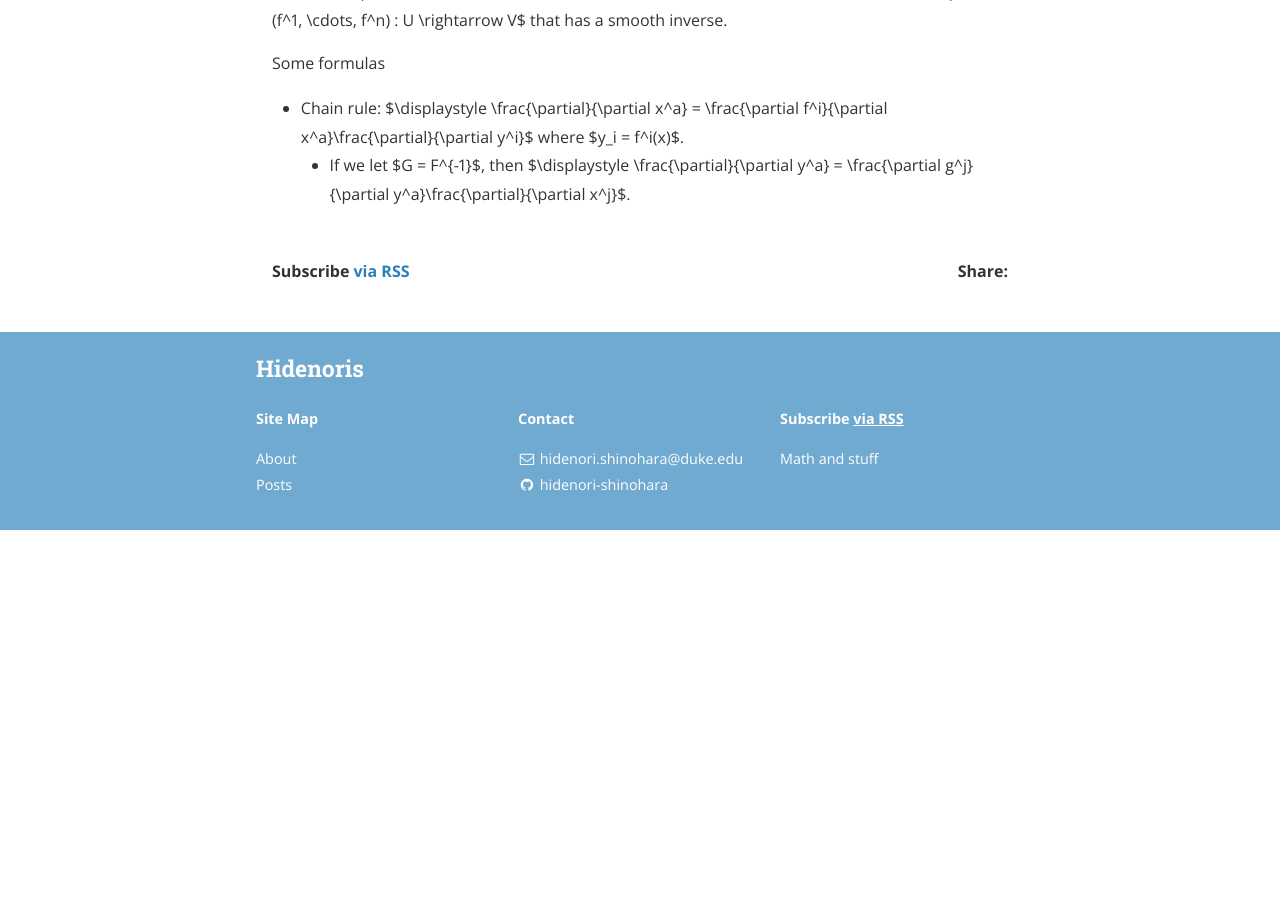
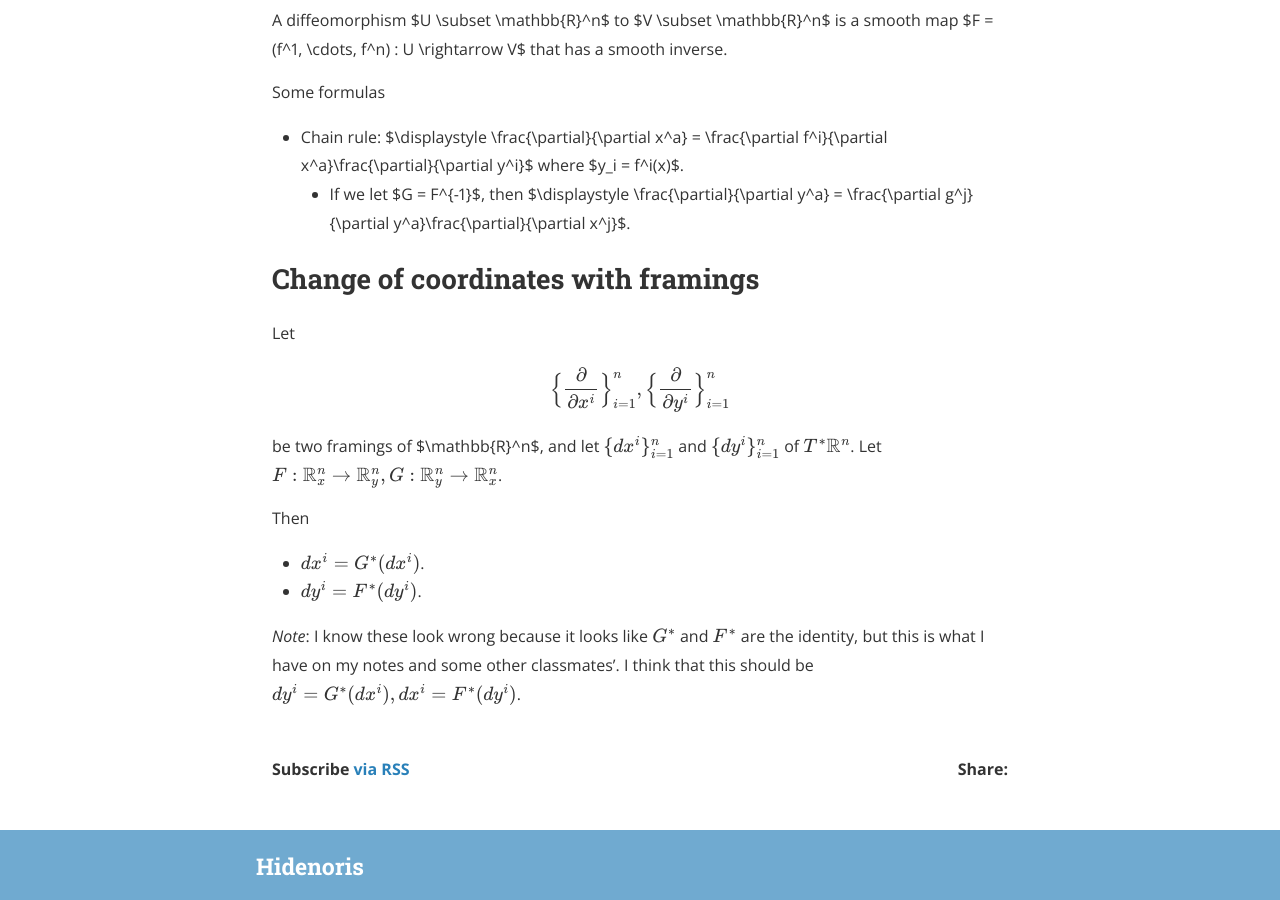
Before and after one commit to hidenori-shinohara/hidenori-shinohara.github.io, a Jekyll site: the page built from _posts/courses/math620/2019-09-09-smooth-manifold-cheat-sheet.md, in a window 1280 px wide and 900 px high, scrolled down 9281 px. Built offline with Jekyll 4.4.1, drawn with Linux system fonts in a browser that asks for light colours; nearby versions of some CDN libraries; formulas are drawn with MathJax 3; before the commit the page ends 9811 px from its top, so only the background shows below that; some of the changed text lies outside the part shown.

Commit message:
Add notes regarding the change of coordinaees

```diff
--- a/_posts/courses/math620/2019-09-09-smooth-manifold-cheat-sheet.md
+++ b/_posts/courses/math620/2019-09-09-smooth-manifold-cheat-sheet.md
@@ -290,3 +290,23 @@ A diffeomorphism $U \subset \mathbb{R}^n$ to $V \subset \mathbb{R}^n$ is a smoot
 Some formulas
 * Chain rule: $\displaystyle \frac{\partial}{\partial x^a} = \frac{\partial f^i}{\partial x^a}\frac{\partial}{\partial y^i}$ where $y_i = f^i(x)$.
     * If we let $G = F^{-1}$, then $\displaystyle \frac{\partial}{\partial y^a} = \frac{\partial g^j}{\partial y^a}\frac{\partial}{\partial x^j}$.
+
+## Change of coordinates with framings
+Let
+
+$$
+\begin{align*}
+  \Big\{ \frac{\partial}{\partial x^i} \Big\}^{n}_{i=1}, \Big\{ \frac{\partial}{\partial y^i} \Big\}^{n}_{i=1}
+\end{align*}
+$$
+
+be two framings of $\mathbb{R}^n$, and let $$\{ dx^i \}_{i=1}^n$$ and $$\{ dy^i \}_{i=1}^n$$ of $$T^*\mathbb{R}^n$$.
+Let $$F: \mathbb{R}^n_x \rightarrow \mathbb{R}^n_y, G: \mathbb{R}^n_y \rightarrow \mathbb{R}^n_x$$.
+
+Then
+
+* $$dx^i = G^*(dx^i)$$.
+* $$dy^i = F^*(dy^i)$$.
+
+*Note*: I know these look wrong because it looks like $$G^*$$ and $$F^*$$ are the identity, but this is what I have on my notes and some other classmates'.
+I think that this should be $$dy^i = G^*(dx^i), dx^i = F^*(dy^i)$$.
```
